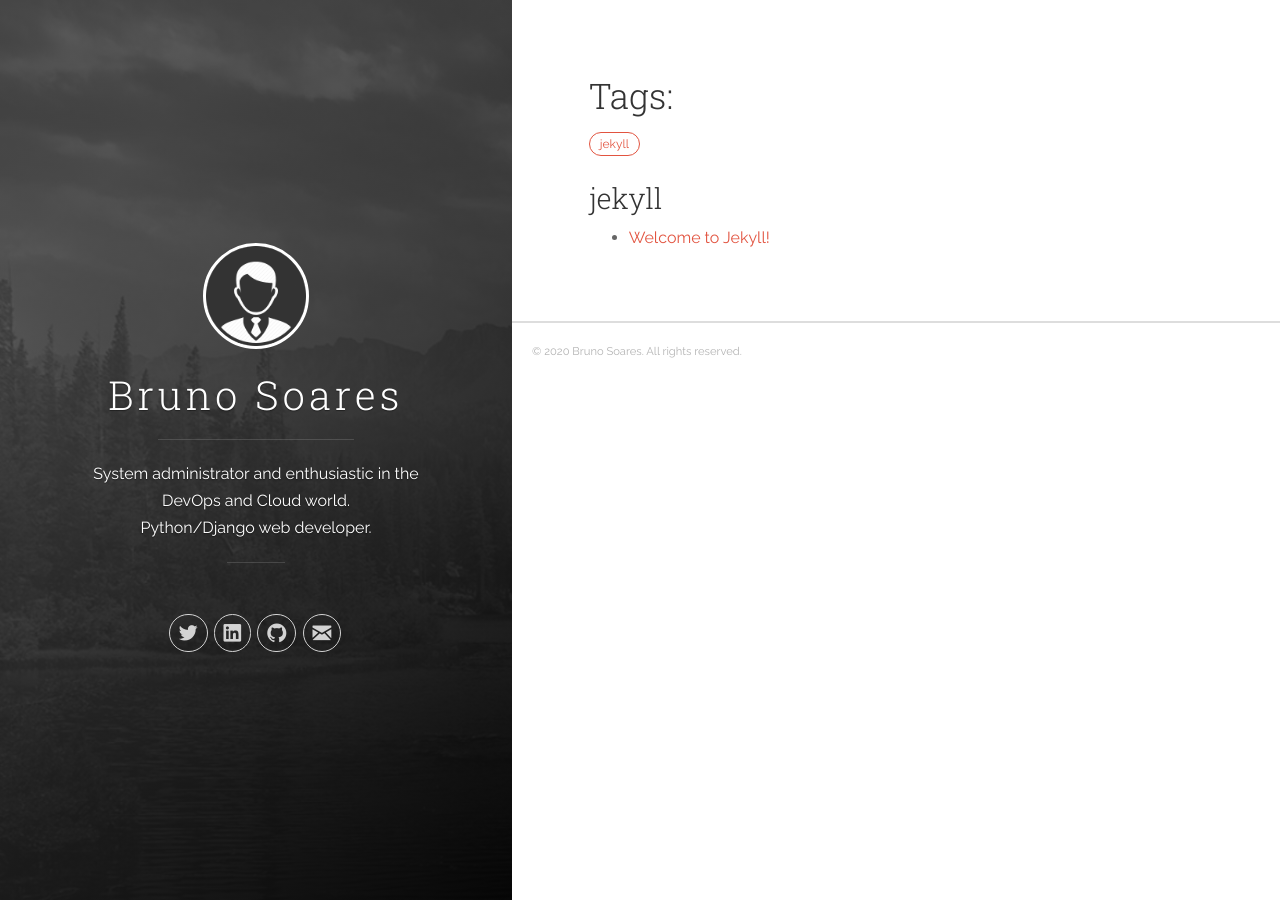
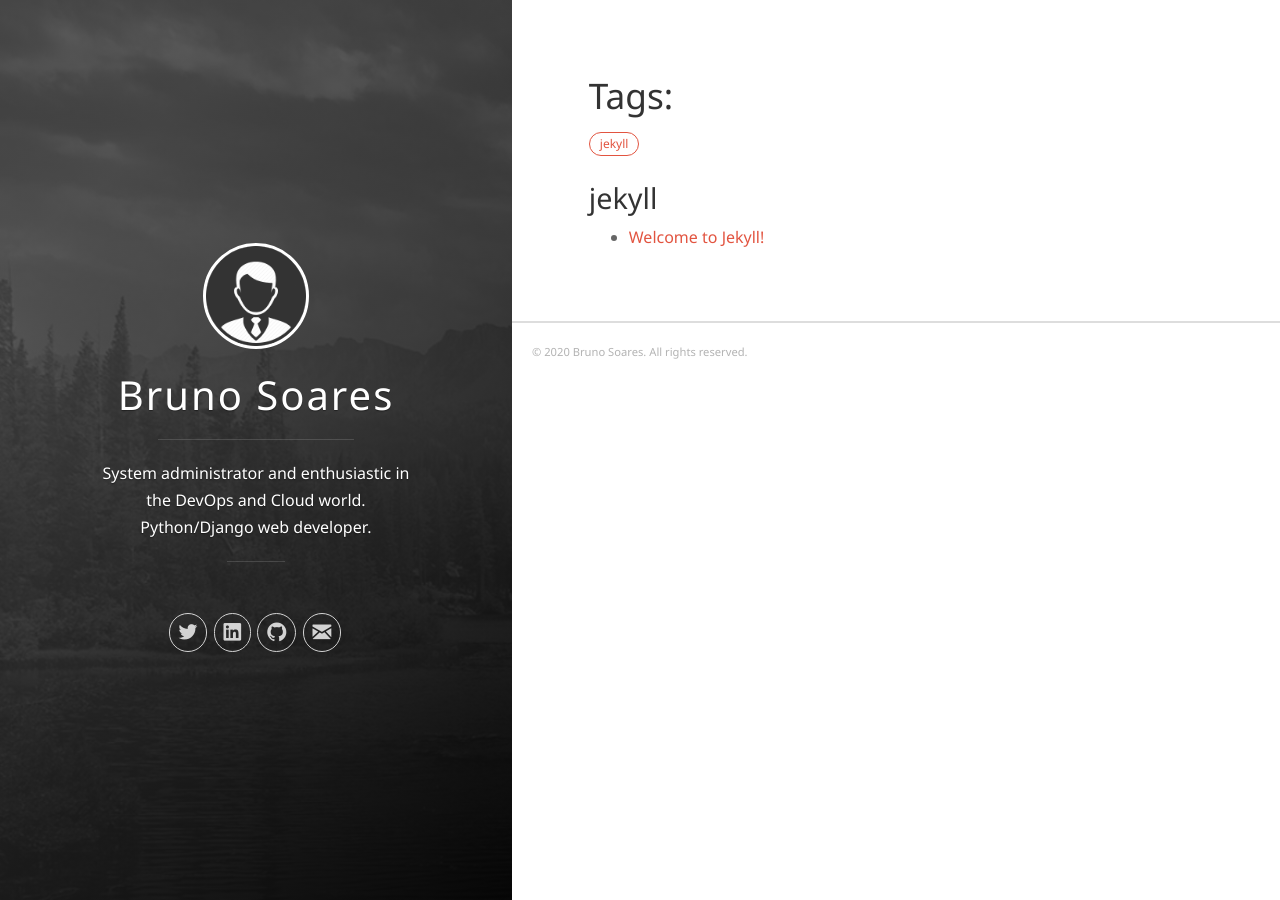
Before and after one commit to bratomes/bratomes.github.io, a Jekyll site: the page built from tags.md, in a window 1280 px wide. Built offline with Jekyll 4.4.1, drawn with Linux system fonts in a browser that asks for light colours.

Commit message:
Change default font to Noto Sans

```diff
--- a/_sass/uno.scss
+++ b/_sass/uno.scss
@@ -925,7 +925,7 @@ html {
 	max-height: 100%; }
 
 body {
-	font-family: "Raleway", sans-serif;
+	font-family: "Noto Sans", sans-serif;
 	font-size: 1em;
 	color: #666666; }
 
@@ -953,7 +953,7 @@ h5,
 h5 {
 	margin-top: .8em;
 	margin-bottom: .4em;
-	font-family: "Roboto Slab", serif;
+	font-family: "Noto Sans", sans-serif;
 	font-weight: lighter;
 	color: #333333;
 	-webkit-font-smoothing: antialiased; }
@@ -1192,7 +1192,7 @@ hr {
 .panel-title {
 	margin: 0 0 5px 0;
 	font-size: 2.5em;
-	letter-spacing: 4px;
+	// letter-spacing: 4px;
 	color: #FFF; }
 
 .panel-subtitle {
--- a/css/main.scss
+++ b/css/main.scss
@@ -5,6 +5,11 @@
 @import "monokai";
 
 /* Modifications */
+
+@font-face {
+  font-family: "Noto Sans";
+  src: url(../fonts/noto-sans/NotoSans-Regular.ttf) format("truetype");
+}
 
 pre.highlight,
 .highlight pre {
```
